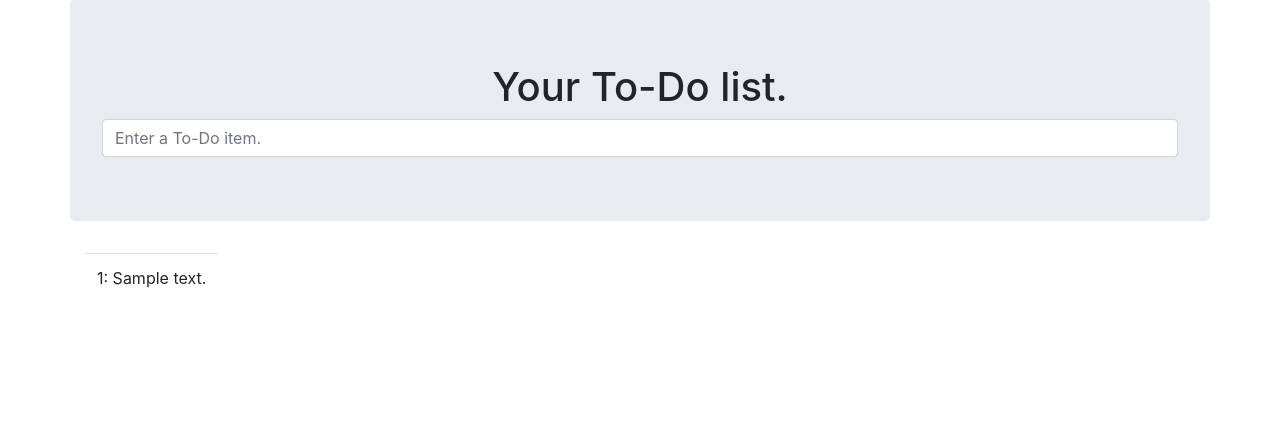
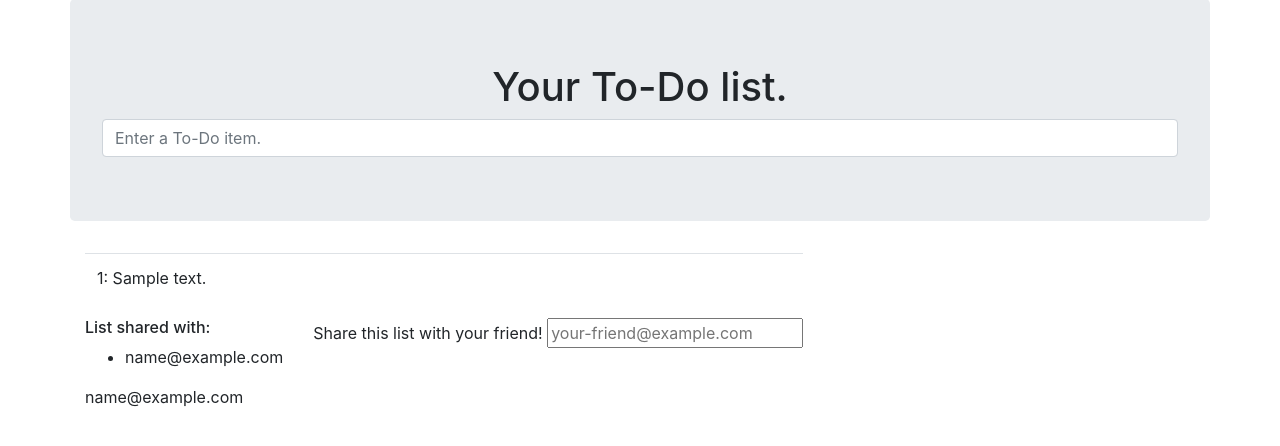
Before and after one commit to ForisTale/Django_TDD, a Django app: page /lists/1/ in a window 1280 px wide. Shown: the part 87-533 px from the top of the page. Run offline with Django 3.2, Linux system fonts and the light colour scheme; tables that the repository leaves empty hold one stand-in row (values such as "Sample post"); some libraries are stand-ins or nearby versions.

Commit message:
lists shared is done

```diff
--- a/functional_tests/list_page.py
+++ b/functional_tests/list_page.py
@@ -31,7 +31,7 @@
         )
 
     def get_shared_with_list(self):
-        return self.test.browser.find_element_by_css_selector(
+        return self.test.browser.find_elements_by_css_selector(
             ".list-sharee"
         )
 
--- a/functional_tests/my_list_page.py
+++ b/functional_tests/my_list_page.py
@@ -6,7 +6,7 @@
         self.test = test
 
     def go_to_my_lists_page(self):
-        self.test.browser.get(self.test.live_test_server_url)
+        self.test.browser.get(self.test.live_server_url)
         self.test.browser.find_element_by_link_text("My lists").click()
         self.test.wait_for(lambda: self.test.assertEqual(
             self.test.browser.find_element_by_tag_name("h1").text,
--- a/lists/models.py
+++ b/lists/models.py
@@ -6,6 +6,7 @@
 class List(models.Model):
 
     owner = models.ForeignKey(settings.AUTH_USER_MODEL, blank=True, null=True, on_delete=models.CASCADE)
+    shared_with = models.ManyToManyField(settings.AUTH_USER_MODEL, blank=True, related_name="shared_list")
 
     @property
     def name(self):
--- a/lists/templates/lists/list.html
+++ b/lists/templates/lists/list.html
@@ -2,9 +2,28 @@
 {% block header_text %}Your To-Do list.{% endblock %}
 {% block form_action %}{% url "lists:view_list" list.id %}{% endblock %}
 {% block table %}
-<table id="id_list_table" class="table">
-    {% for item in list.item_set.all %}
-    <tr><td>{{ forloop.counter }}: {{ item.text }}</td></tr>
-    {% endfor %}
-</table>
+    <table id="id_list_table" class="table">
+        {% for item in list.item_set.all %}
+        <tr><td>{{ forloop.counter }}: {{ item.text }}</td></tr>
+        {% endfor %}
+    </table>
+    <div class="row">
+        <div class="col-auto">
+            <h6>List shared with:</h6>
+            <ul>
+                {% for item in list.shared_with.all %}
+                <li class="list-sharee">{{ item.email }}</li>
+                {% endfor %}
+            </ul>
+            <p id="id_list_owner">{{ list.owner.email }}</p>
+        </div>
+
+        <div class="col-auto">
+            <form method="POST" action="{% url 'lists:share' list.id %}">
+                <label for="sharee">Share this list with your friend!</label>
+                <input name="sharee" id="sharee" placeholder="your-friend@example.com" type="email">
+            {% csrf_token %}
+            </form>
+        </div>
+    </div>
 {% endblock %}
--- a/lists/urls.py
+++ b/lists/urls.py
@@ -22,4 +22,5 @@
     path("new", views.new_list, name="new_list"),
     path("<int:list_id>/", views.view_list, name="view_list"),
     path("users/<str:email>/", views.my_lists, name="my_lists"),
+    path("<int:list_id>/share", views.share, name="share"),
 ]
--- a/lists/views.py
+++ b/lists/views.py
@@ -32,3 +32,13 @@
 def my_lists(request, email):
     owner = User.objects.get(email=email)
     return render(request, "lists/my_lists.html", {"owner": owner})
+
+
+def share(request, list_id):
+    list_ = List.objects.get(id=list_id)
+
+    email = request.POST["sharee"]
+    user = User.objects.get(email=email)
+
+    list_.shared_with.add(user)
+    return redirect(list_)
```
Also changed, not shown: lists/templates/lists/my_lists.html (+7 -0 lines), lists/tests/test_models.py (+8 -0 lines), lists/tests/test_view.py (+24 -0 lines), lists/migrations/0007_list_shared_with.py (added).
